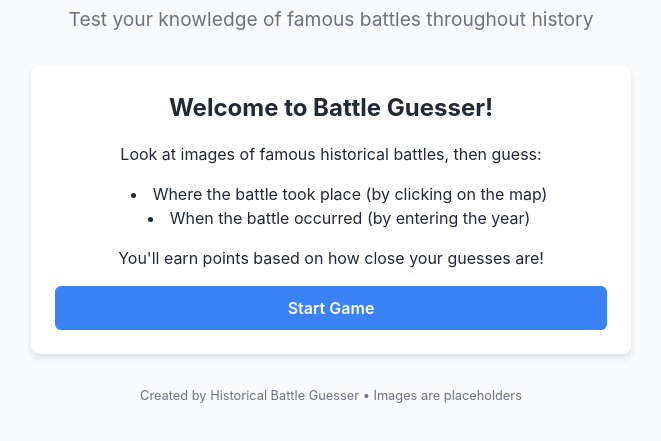
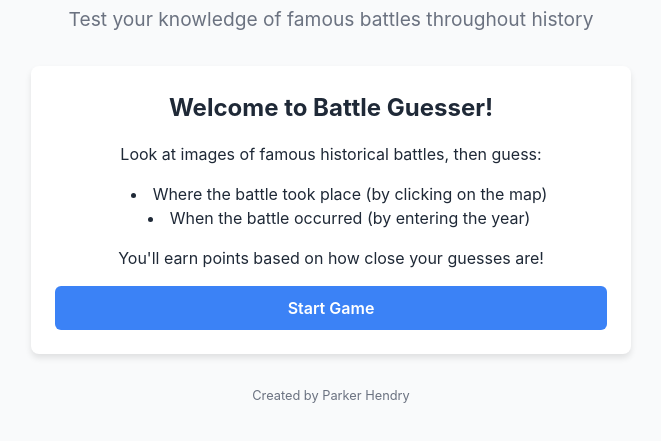
Before and after one commit to parkerhendry/battleguesser, a plain HTML site: page index.html in a window 1280 px wide. Shown: the part 95-536 px from the top of the page, without its empty margins (309-970 px from the left). Drawn offline with nearby package versions, Linux system fonts and the light colour scheme.

Commit message:
Changed credits

```diff
--- a/index.html
+++ b/index.html
@@ -457,7 +457,7 @@
         </div>
 
         <div class="attribution">
-            Created by Historical Battle Guesser • Images are placeholders
+            Created by Parker Hendry
         </div>
     </div>
 
```
